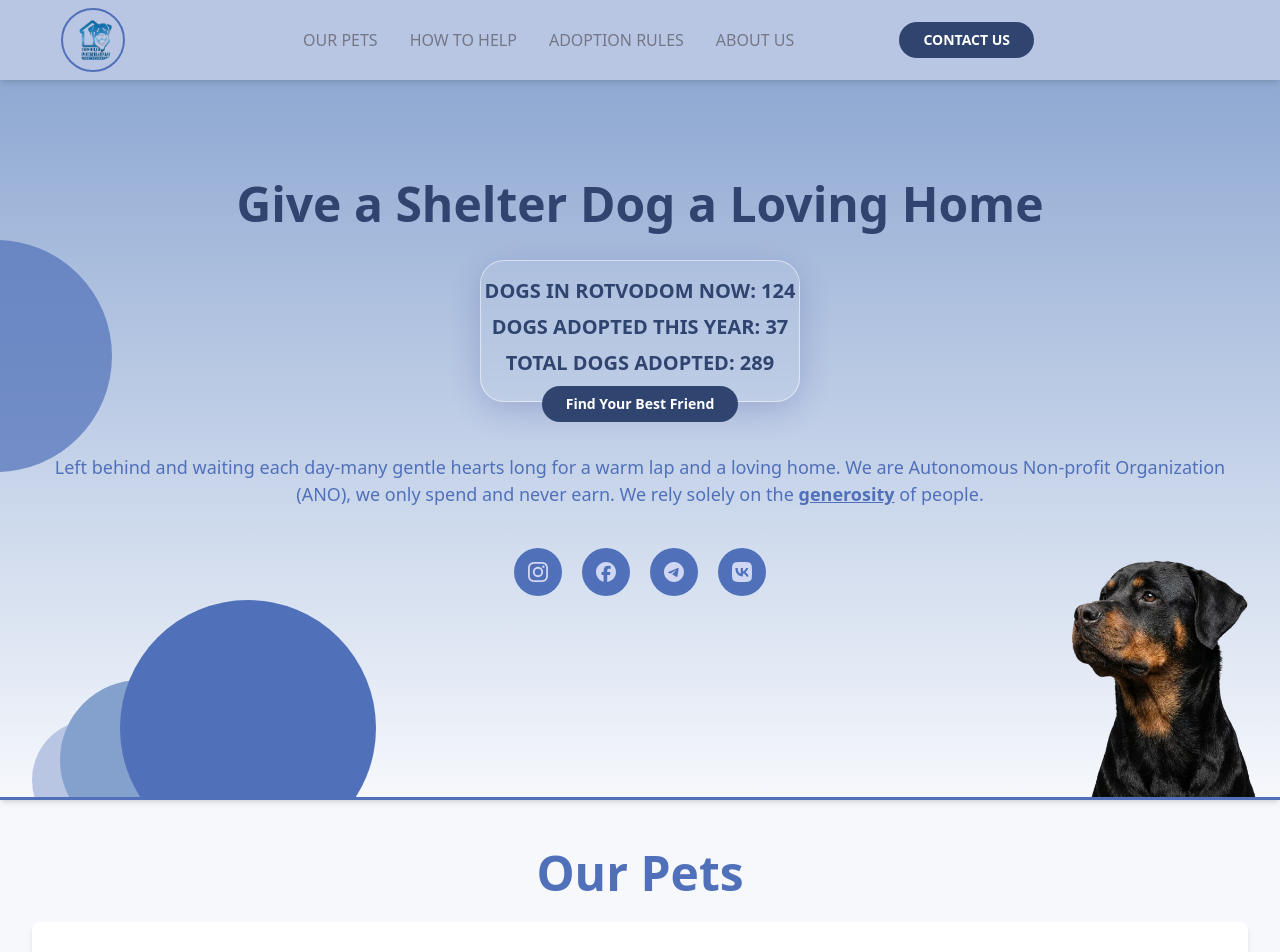
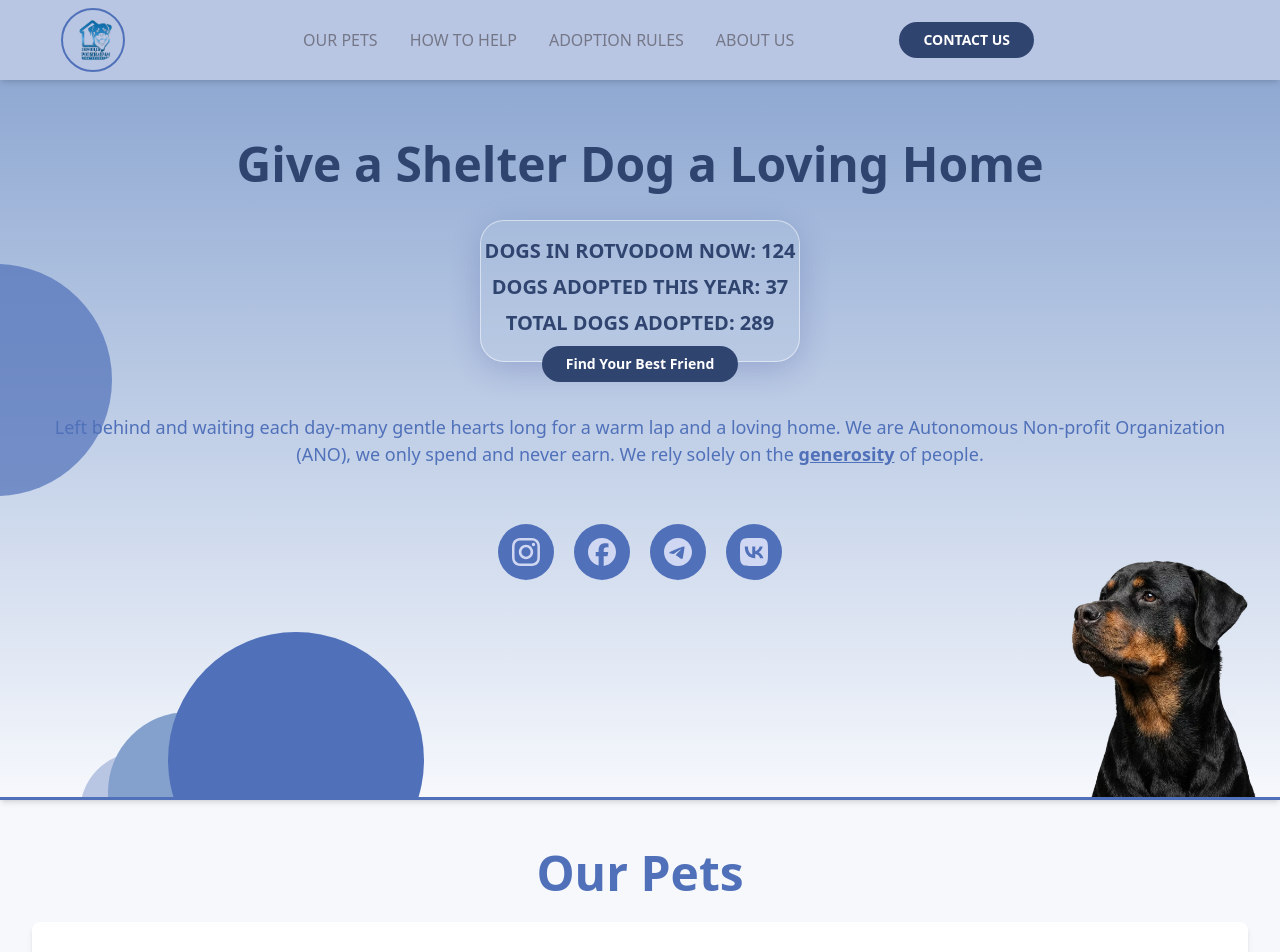
Before and after one commit to bavayra/dog-shelter, a React (Vite) app: page / in a window 1280 px wide. Shown: the top 952 px of the page. Built offline with nearby package versions, Linux system fonts and the light colour scheme.

Commit message:
style: adapted the hero section for screens >375: margins, icon sizes (also in the component), positions

```diff
--- a/src/App.tsx
+++ b/src/App.tsx
@@ -26,7 +26,7 @@ function App() {
             id="hero"
             className="from-primary-300 to-primary-50 border-primary-500 relative min-h-screen overflow-hidden border-b-3 bg-linear-to-b px-4 pt-29 pb-4 shadow-md"
           >
-            <h2 className="text-primary-700 xs:mt-16 xs:text-5xl xs:font-semibold relative z-10 mx-0 mt-4 w-full text-center text-4xl font-bold">
+            <h2 className="text-primary-700 xs:mt-6 xs:text-5xl xs:font-semibold relative z-10 mx-0 mt-4 w-full text-center text-4xl font-bold">
               {' '}
               {/*I didn't use typography class because this h2 has to be
               different*/}{' '}
@@ -38,6 +38,7 @@ function App() {
               top="60"
               left="-30"
               opacity={70}
+              className="xs:mt-6"
             />
             <div className="glass-card text-primary-700 xs:mt-8 text-md relative z-10 mx-auto mt-8 max-w-xl rounded-3xl px-0 py-4 text-center font-semibold sm:w-xs sm:text-xl">
               <p className="mb-2">
@@ -84,7 +85,7 @@ function App() {
             </div>
             <SocialLinks
               size="md"
-              className="mt-10 gap-5"
+              className="xs:mt-14 mt-10 gap-5"
               iconColor="text-neutral-50"
               bgColor="bg-primary-500"
             />
@@ -94,6 +95,7 @@ function App() {
               top="150"
               left="30"
               zIndex={2}
+              className="xs:mt-8 xs:ml-12"
             />
             <DecorativeCircle
               size={40}
@@ -101,6 +103,7 @@ function App() {
               top="170"
               left="15"
               zIndex={1}
+              className="xs:mt-8 xs:ml-12"
             />
             <DecorativeCircle
               size={30}
@@ -108,6 +111,7 @@ function App() {
               top="180"
               left="8"
               zIndex={0}
+              className="xs:mt-8 xs:ml-12"
             />
             <img
               src={RottweilerImage}
--- a/src/components/SocialLinks.tsx
+++ b/src/components/SocialLinks.tsx
@@ -28,7 +28,7 @@ const SocialLinks = ({
 
   const sizeClasses = {
     sm: 'w-10 h-10',
-    md: 'w-12  h-12',
+    md: 'w-12  h-12 xs:w-14 xs:h-14',
     lg: 'w-14 h-14',
   };
 
@@ -54,7 +54,7 @@ const SocialLinks = ({
           <Icon
             as={social.icon}
             size={iconSizeMap[size]}
-            className={iconColor}
+            className={`${iconColor} xs:w-7 xs:h-7`}
             aria-hidden="true"
           />
         </a>
```
